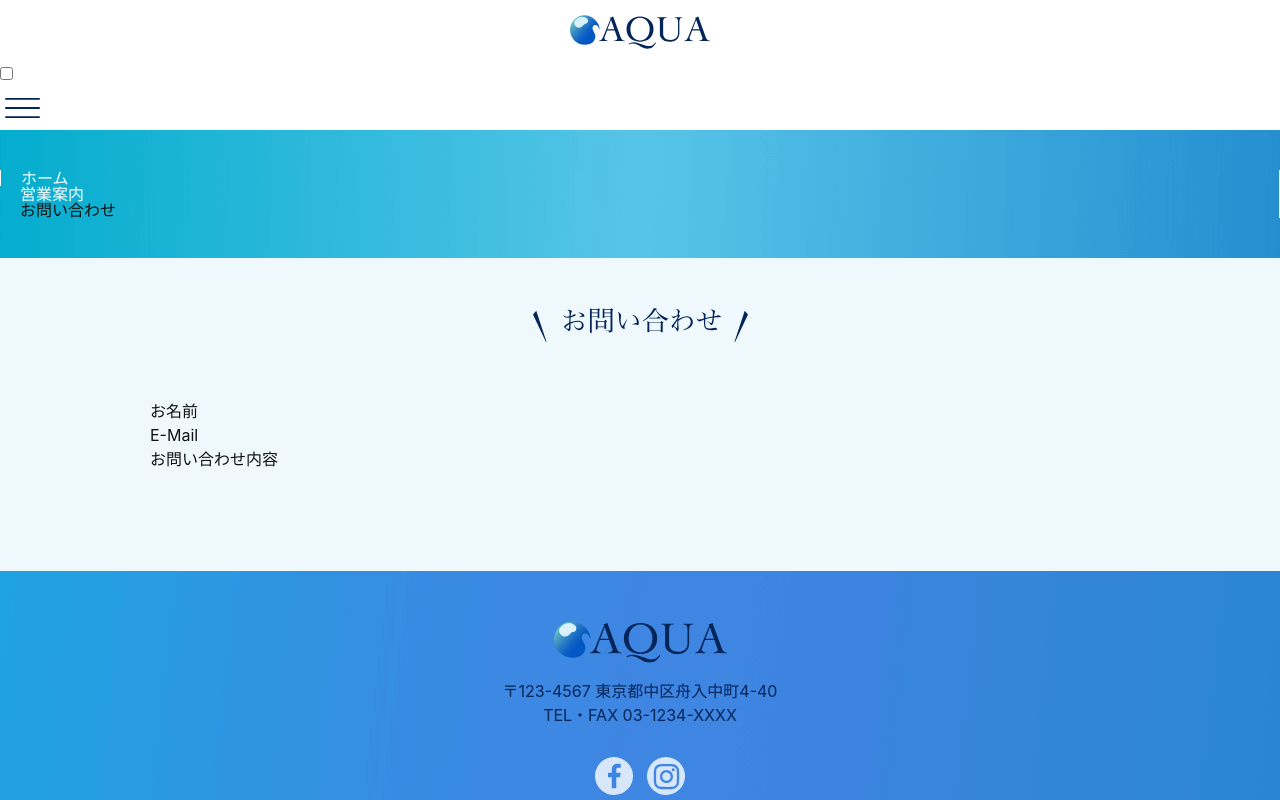
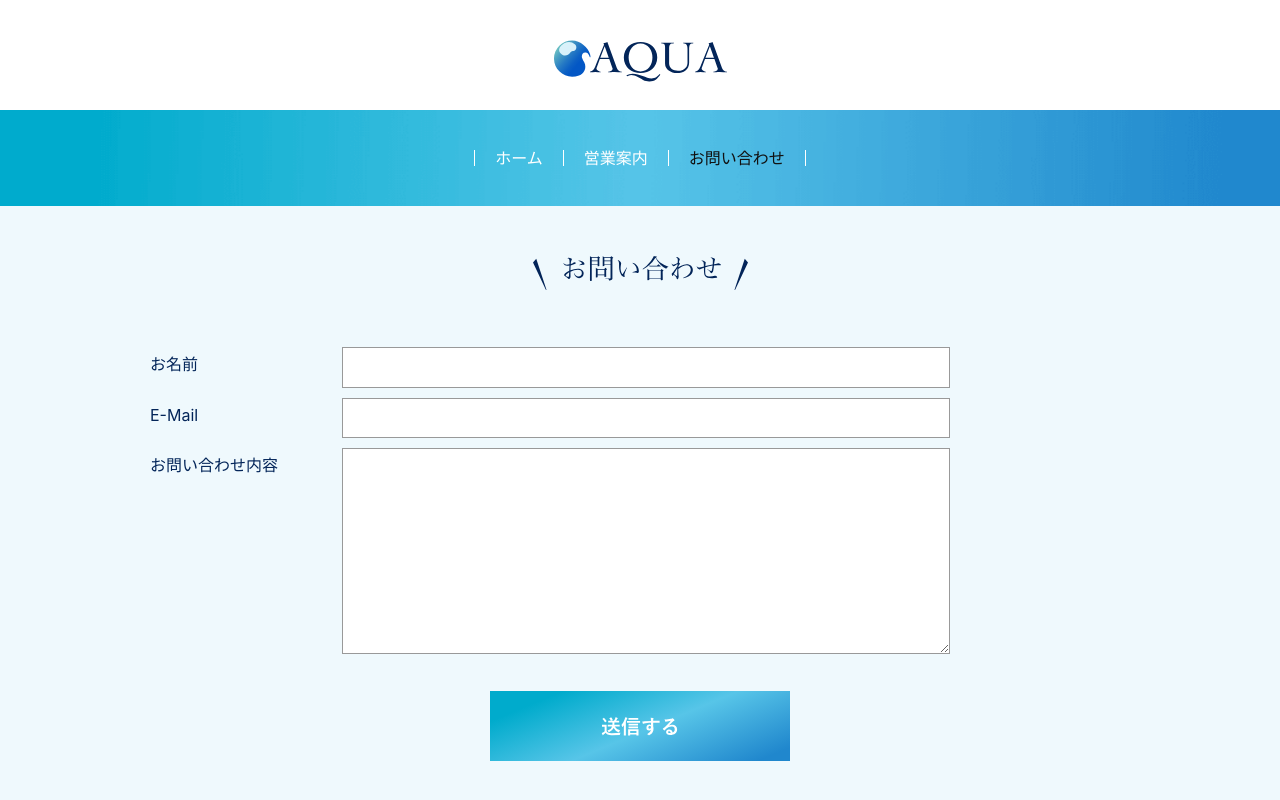
Before and after one commit to otsuka-yui/S1A206, a plain HTML site: page lesson7/contact/index.html in a window 1280 px wide. Shown: the top 800 px of the page. Drawn offline with Linux system fonts and the light colour scheme.

Commit message:
Add files via upload

```diff
--- a/lesson7/contact/index.html
+++ b/lesson7/contact/index.html
@@ -1,5 +1,6 @@
 <!DOCTYPE html>
 <html lang="ja">
+
 <head>
   <meta charset="utf-8">
   <!-- ページタイトル -->
@@ -21,6 +22,7 @@
   <!-- スタイルの読み込み -->
   <link rel="stylesheet" href="../css/style.css">
 </head>
+
 <body>
   <!-- ヘッダー -->
   <header class="header">
@@ -52,33 +54,40 @@
         <img src="img/ttl_contact.svg" alt="お問い合わせフォーム">
       </h2>
       <!-- フォーム -->
-
+      <form action="">
         <!-- お名前 -->
-      <div>
+        <div class="form-group">
           <!-- 項目名 -->
-        <label>お名前</label>
+          <label for="yourName" class="form-label">お名前</label>
           <!-- 入力欄：テキスト -->
-
+          <div class="form-col">
+            <input type="text" name="お名前" id="yourName">
+          </div>
         </div>
         <!-- E-Mail -->
-      <div>
+        <div class="form-group">
           <!-- 項目名 -->
-        <label>E-Mail</label>
+          <label for="yourEmail" class="form-label">E-Mail</label>
           <!-- 入力欄：email -->
-
+          <div class="form-col">
+            <input type="email" name="E-Mail" id="yourEmail">
+          </div>
         </div>
         <!-- お問い合わせ内容 -->
-      <div>
+        <div class="form-group">
           <!-- 項目名 -->
-        <label>お問い合わせ内容</label>
+          <label for="yourInquiry" class="form-label">お問い合わせ内容</label>
           <!-- 入力欄：テキストエリア -->
-
+          <div class="form-col">
+            <textarea name="お問い合わせ内容" id="yourInquiry" cols="30" rows="10"></textarea>
+          </div>
         </div>
         <!-- 送信ボタン -->
-      <div>
-
+        <div class="form-btn">
+          <button type="submit"><img src="../img/btn_send.svg" alt="送信する">
+          </button>
         </div>
-
+      </form>
       <!-- フォームここまで -->
     </section>
     <!-- セクションここまで -->
@@ -111,4 +120,5 @@
   </footer>
   <!-- フッターここまで -->
 </body>
+
 </html>
--- a/lesson7/css/style.css
+++ b/lesson7/css/style.css
@@ -1,4 +1,5 @@
 @charset "utf-8";
+
 /* 初期スタイル調整 */
 * {
   -webkit-box-sizing: border-box;
@@ -20,33 +21,41 @@ h1, h2, h3 {
   margin-bottom: 30px;
   line-height: 1.2;
 }
+
 a {
   color: #032559;
   text-decoration: none;
 }
+
 a:hover {
   color: #032559;
   text-decoration: underline;
 }
+
 p {
   margin-top: 0;
   margin-bottom: 1em;
 }
+
 ul {
   margin: 1em 0;
   padding: 0;
   list-style: none;
 }
+
 figure {
   margin: 0;
 }
+
 img {
   max-width: 100%;
   height: auto;
 }
+
 address {
   font-style: normal;
 }
+
 /* ---------- 初期スタイル調整 ここまで ---------- */
 
 /* --------------------------------------------------
@@ -54,11 +63,18 @@ address {
 -------------------------------------------------- */
 /* ヘッダー */
 .header {
-
+  position: relative;
   /* メニューボタンの絶対配置の基準となる */
   padding: 15px 0 0;
   background-color: #fff;
 }
+
+@media screen and (min-width: 768px) {
+  .header {
+    padding: 0;
+  }
+}
+
 /* ロゴ */
 .logo {
   width: 140px;
@@ -66,6 +82,7 @@ address {
   /* 左右中央揃えに配置 */
   padding-bottom: 5px;
 }
+
 /* ナビゲーション用チェックボックス */
 /* --------------------
   チェックボックスでメニュー項目の表示／非表示を切り替える。
@@ -73,11 +90,12 @@ address {
   「display: none;」で非表示にしている。
   -------------------- */
 .nav-toggle {
+  display: none;
+}
 
-}
 /* ハンバーガーボタン */
 .btn-burger {
-
+  position: absolute;
   /* 親要素（.header）を基準に絶対配置 */
   top: 5px;
   right: 10px;
@@ -92,34 +110,41 @@ address {
   cursor: pointer;
   /* カーソルの形状を指定 */
 }
+
 /* メニューが開いたときの、ハンバーガーボタンの画像を指定 */
 .nav-toggle:checked~.btn-burger {
+  background: url("../img/close.svg") center center / 26px 26px no-repeat;
+}
 
-}
 /* ナビゲーション */
 .nav {
   padding-top: 10px;
   background: url("../img/nav_bg.png") center center / cover no-repeat;
 }
+
 .nav-list {
-
+  display: none;
   /* 最初はメニュー（ul要素）を非表示にしておく指定 */
   margin: 0;
   padding-bottom: 10px;
 }
+
 .nav-list li {
   margin: 0;
   padding: 10px;
 }
+
 .nav-list a {
   display: block;
   /* ブロックレベルで扱い、縦並びに表示している */
   color: #fff;
 }
+
 /* メニューが開いたとき、<ul>を表示する */
 .nav-toggle:checked~.nav .nav-list {
+  display: block;
+}
 
-}
 /* ----------ナビゲーションのスタイル指定 ここまで---------- */
 
 /* セクション */
@@ -128,10 +153,12 @@ address {
   margin: 50px auto;
   padding: 0 10px;
 }
+
 /* 見出し（h2） */
 .heading-section {
   text-align: center;
 }
+
 /* トップページ横並び要素の見出し（h3） */
 .heading-topic {
   margin-bottom: 10px;
@@ -139,6 +166,7 @@ address {
   text-align: center;
   color: #032559;
 }
+
 /* フッター全体 */
 .footer {
   padding: 40px 0 30px;
@@ -147,33 +175,40 @@ address {
   background: url("../img/footer_bg.png") center center / cover no-repeat;
   /* 背景画像の指定 */
 }
+
 /* フッターロゴ */
 .footer-logo {
   margin-bottom: 10px;
 }
+
 /* 連絡先 */
 .footer-address {
   margin: 10px 0;
 }
+
 /* SNSのリンクボタン */
 .footer-sns {
   margin: 20px 0;
   text-align: center;
   /* 中身を左右中央揃えで配置 */
 }
+
 .footer-sns a {
   display: inline-block;
   /* インラインの性質を保ちながら、ブロックレベルの性質を加えている。 */
   margin: 0 5px;
 }
+
 .footer-sns img {
   vertical-align: middle;
   /* 垂直方向中央揃えで配置*/
 }
+
 /* コピーライト */
 .copyright {
   margin: 0;
 }
+
 .copyright small {
   font-size: 11px;
 }
@@ -183,18 +218,21 @@ address {
 -------------------------------------------------- */
 /* メインイメージ */
 .top {
-    height: 200px;
+  height: 200px;
   margin-bottom: 50px;
   background: url("../img/top.jpg") center bottom / cover no-repeat;
 }
+
 /* 横並び要素（幅768px未満では縦並びで配置される） */
 .col {
   max-width: 300px;
   margin: 0 auto 50px;
 }
+
 .col-image {
   margin-bottom: 10px;
 }
+
 .col p {
   margin-bottom: 0;
 }
@@ -206,79 +244,97 @@ address {
 .open-time {
   text-align: center;
 }
+
 .open-time-list {
   display: inline-block;
   margin: 0 0 0 30px;
   list-style: disc;
   text-align: left;
 }
+
 /* 入場料（テーブル） */
 /* テーブル全体への指定 */
 .price-table {
+  width: 100%;
+  border-collapse: collapse;
+  /* テーブルの境界線が重ねて表示する */
+  font-size: 12px;
+}
 
-
-  /* テーブルの境界線が重ねて表示する */
-
+/* <thead>に対する指定 */
+.price-table thead {
+  color: #fff;
+  background-color: #4184e2;
 }
-/* <thead>に対する指定 */
-
-
-
 
 /* <th>と<td>に対する指定 */
-
-
-
-
+.price-table th,
+.price-table td {
+  padding: 20px 15px;
+  font-weight: 500;
+  border: 1px solid #707070;
+}
 
 /* <tbody>内の<th>に対する指定 */
-
-
-
+.price-table tbody {
+  text-align: left;
+  background-color: #fff;
+}
 
 /* <tbody>内の<td>に対する指定 */
-
-
-
+.price-table tbody td {
+  background-color: #fff;
+}
 
 /* --------------------------------------------------
   お問い合わせフォーム
 -------------------------------------------------- */
 /* フォームの3つのブロックに対する指定 */
 .form-group {
+  margin-bottom: 20px;
+}
 
-}
 /* 項目名に対する指定 */
 .form-label {
+  display: block;
+  margin-bottom: 10px;
+  color: #032559;
+}
 
-
-
-}
 /* 送信ボタンを囲む<div>に対する指定 */
 .form-btn {
+  margin: 30px 0;
+  text-align: center;
+}
 
-
+/* 入力欄に対する指定 */
+input[type="text"],
+input[type="email"],
+textarea {
+  width: 100%;
+  padding: 10px;
+  border: 1px solid #999;
 }
-/* 入力欄に対する指定 */
-
-
-
-
 
 /* 入力欄が:focus（入力状態）のとき */
-
-
-
+input[type="text"]:focus,
+input[type="email"]:focus,
+textarea:focus {
+  border-color: #032559;
+  outline: none;
+}
 
 /* 送信ボタン */
-
-
-
-
+button[type="submit"] {
+  background: none;
+  border: none;
+  cursor: pointer;
+}
 
 /* 送信ボタンが:hoverのとき */
-
-
+button[type="submit"]:hover {
+  opacity: 0.65;
+}
 
 /* --------------------------------------------------
   幅768px未満のスタイル指定 ここまで
@@ -288,66 +344,79 @@ address {
   幅768px以上のスタイル指定 ここから
 -------------------------------------------------- */
 @media screen and (min-width: 768px) {
+
   /* ヘッダー */
   .header {
+    padding: 40px 0 0;
+  }
 
-  }
   /* ロゴ */
   .logo {
+    width: auto;
+    margin: 0 0 20px;
+    padding: 0;
+    text-align: center;
+  }
 
-
-
-
-  }
   /* ハンバーガーボタン */
   .btn-burger {
-
+    display: none;
     /* 768px以上では使用しない */
   }
+
   /* ナビゲーション */
   .nav {
     padding: 40px 0;
   }
+
   .nav-list {
     /* flexbox（横並びにする要素の親に指定） */
-
+    display: flex;
     /* フレックスアイテムを主軸方向（横方向）中央揃えで配置 */
-
+    justify-content: center;
     /* フレックスアイテムを交差軸方向（縦方向）中央揃えで配置 */
-
+    align-items: center;
     padding: 0;
   }
+
   .nav-list li {
     /* フレックスアイテムに対する指定 */
-
+    flex: 0 1 auto;
     padding: 0 20px;
     line-height: 1;
     border-right: 1px solid #fff;
     /* 縦棒を表示 */
   }
+
   .nav-list li:first-child {
     border-left: 1px solid #fff;
     /* 縦棒を表示 */
   }
+
   /* 幅768px未満でメニューを開いた状態から、ウィンドウ幅を768px以上に広げたとき、メニューにflexboxを適用して<li>を横並び表示に切り替える */
   .nav-toggle:checked~.nav .nav-list {
+    display: flex;
+  }
 
-  }
   /* セクション */
   .section {
     margin-bottom: 100px;
   }
+
   /* 見出し（h2） */
   .heading-section {
     margin-bottom: 50px;
   }
+
   /* フッター */
   .footer {
     padding: 50px 0 20px;
   }
+
   .footer-sns {
     margin: 30px 0;
   }
+
   /* --------------------------------------------------
   トップページ
   -------------------------------------------------- */
@@ -356,54 +425,62 @@ address {
     height: 378px;
     margin-bottom: 70px;
   }
+
   /* 横並び */
   .row {
     /* flexbox（横並びにする要素の親に指定） */
+    display: flex;
+    justify-content: space-between;
+  }
 
-
-  }
   /* 横並び要素 */
   .col {
     /* フレックスアイテムに対する指定 */
-
+    flex: 0 1 32%;
     margin: 0;
   }
+
   /* --------------------------------------------------
   営業案内
   -------------------------------------------------- */
   /* 入場料（テーブル） */
   .price-table {
+    font-size: 10px;
+  }
 
-  }
   /* <th>と<td>に対する指定 */
   .price-table th, .price-table td {
+    padding: 20px;
+  }
 
-  }
   /* --------------------------------------------------
   お問い合わせフォーム
   -------------------------------------------------- */
   /* フォームの3つのブロックに対する指定 */
   .form-group {
     /* flexbox（横並びにする要素の親に指定） */
-
-
+    display: flex;
+    max-width: 800px;
     /* 横幅の最大値 */
     margin-bottom: 10px;
   }
+
   /* 項目名に対する指定 */
   .form-label {
     /* フレックスアイテムに対する指定 */
-
-
+    flex: 0 0 12em;
+    max-width: 12em;
     margin: 0;
     padding-top: 5px;
   }
+
   /* 入力欄を囲む<div>に対する指定 */
   .form-col {
     /* フレックスアイテムに対する指定 */
-
+    flex: 0 1 100%;
   }
 }
+
 /* --------------------------------------------------
   幅768px以上のスタイル指定 ここまで
   -------------------------------------------------- */
--- a/lesson7/index.html
+++ b/lesson7/index.html
@@ -13,9 +13,9 @@
   <!-- 電話番号らしき数字を自動でリンクにしないための記述 -->
   <meta name="format-detection" content="telephone=no">
   <!-- ファビコン：お気に入りで表示されるアイコン -->
-
+  <link rel="shortcut icon" href="img/favicon.ico">
   <!-- スマートフォン、タブレットで使用されるアイコン -->
-
+  <link rel="apple-touch-icon" href="img/apple-touch-icon.png">
   <!-- リセットCSSの読み込み -->
   <link rel="stylesheet" href="css/normalize.css">
   <!-- スタイルの読み込み -->
```
Also changed, not shown: lesson7/guide/index.html (+30 -5 lines). Lines whose indentation alone changed are shown as unchanged.
